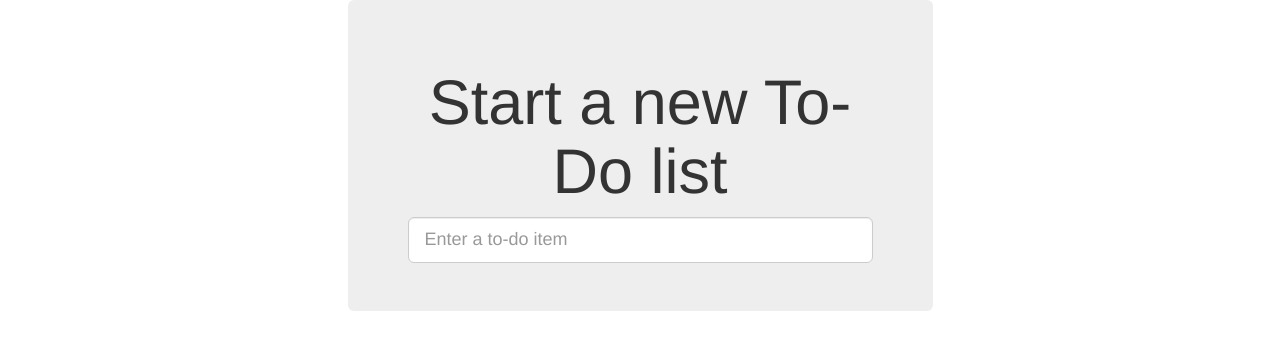
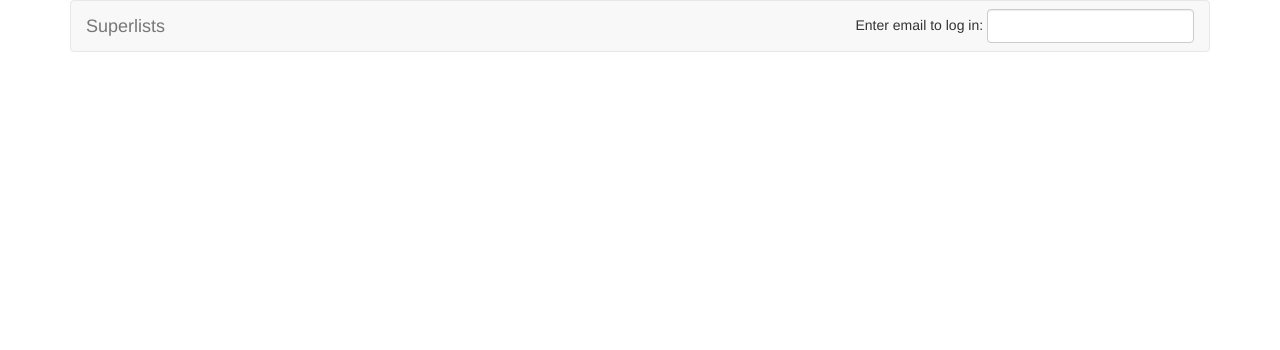
Before and after one commit to Clalloures/tdd-project, a Django app: template lists/templates/home.html in a window 1280 px wide. Shown: the top 350 px of the page. Run offline with Django 3.2, Linux system fonts and the light colour scheme; the template is opened without the code that fills it, so the values that code supplies are empty; some libraries are stand-ins or nearby versions.

Commit message:
Check your email' not found in 'Superlists\nEnter email to log in:\nStart a new To-Do list

```diff
--- a/lists/templates/base.html
+++ b/lists/templates/base.html
@@ -12,22 +12,16 @@
 <body>
     <div class="container">
 
-        <div class="row">
-            <div class="col-md-6 col-md-offset-3 jumbotron">
-                <div class="text-center">
-                    <h1>{% block header_text %}{% endblock %}</h1>
-                    <form method="POST" action="{% block form_action %}{% endblock %}">
-                        <input name="item_text" id="id_new_item" class="form-control input-lg" placeholder="Enter a to-do item" />
-                        {% csrf_token %}
-                        {% if error %}
-                        <div class="form-group has-error">
-                            <span class="help-block">{{ error }}</span>
-                        </div>
-                        {% endif %}
-                    </form>
-                </div>
+        <nav class="navbar navbar-default" role="navigation">
+            <div class="container-fluid">
+                <a class="navbar-brand" href="/">Superlists</a>
+                <form class="navbar-form navbar-right" method="POST" action="#">
+                    <span>Enter email to log in:</span>
+                    <input class="form-control" name="email" type="text" />
+                    {% csrf_token %}
+                </form>
             </div>
-        </div>
+        </nav>
 
         <div class="row">
             <div class="col-md-6 col-md-offset-3">
```
Also changed, not shown: functional_tests/test_login.py (added, +47 -0 lines).
